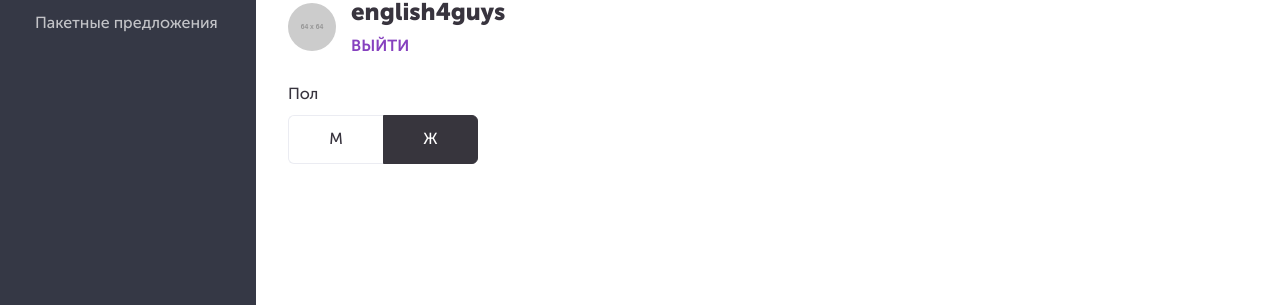
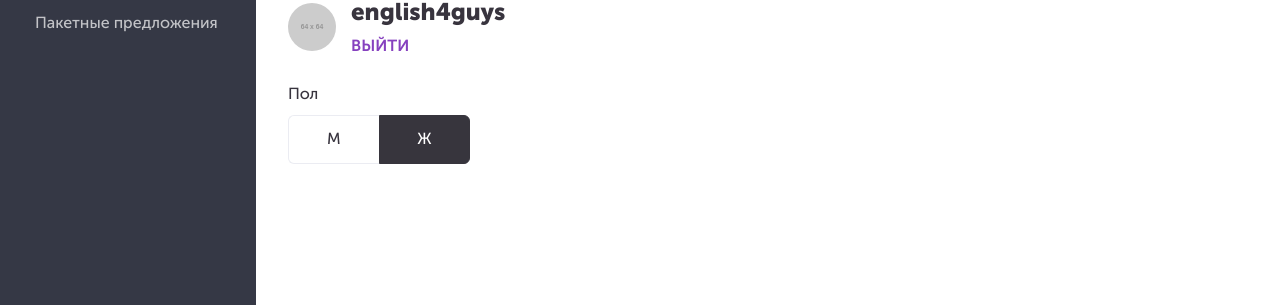
Before and after one commit to kaptn3/instaboom, a Jekyll site: the page built from profile.html, in a window 1280 px wide. Shown: the part 230-535 px from the top of the page. Built offline with Jekyll 4.4.1, drawn with Linux system fonts in a browser that asks for light colours.

Commit message:
Fix width of warpper sex's buttons

```diff
--- a/_sass/components/promotion/add-subscribe.scss
+++ b/_sass/components/promotion/add-subscribe.scss
@@ -1,15 +1,13 @@
 .add-subscribe-form {
   display: flex;
-  flex-wrap: wrap;
   margin-top: 42px;
 
   &__item {
-    width: 288px;
-    flex-shrink: 0;
-    margin-right: 32px;
+    width: 100%;
+    padding-right: 32px;
 
     &:last-child {
-      margin-right: 0;
+      padding-right: 0;
     }
   }
 
@@ -25,6 +23,7 @@
   &__sex-buttons {
     margin-top: 12px;
     margin-bottom: 52px;
+    width: 100%;
   }
 
   &__cost {
@@ -52,10 +51,12 @@
   .add-subscribe-form {
     margin-top: 21px;
     font-size: 14px;
+    flex-direction: column;
 
     &__item {
       width: 100%;
       margin-bottom: 21px;
+      padding-right: 0;
     }
 
     &__input {
--- a/_sass/components/sex-button.scss
+++ b/_sass/components/sex-button.scss
@@ -1,5 +1,6 @@
 .sex-buttons {
   display: flex;
+  width: 182px;
 }
 
 .sex-button {
@@ -14,7 +15,7 @@
   }
 
   &__label {
-    width: 95px;
+    width: 100%;
     text-align: center;
     border: 1px solid #EBECF2;
     border-right-width: 0;
```
